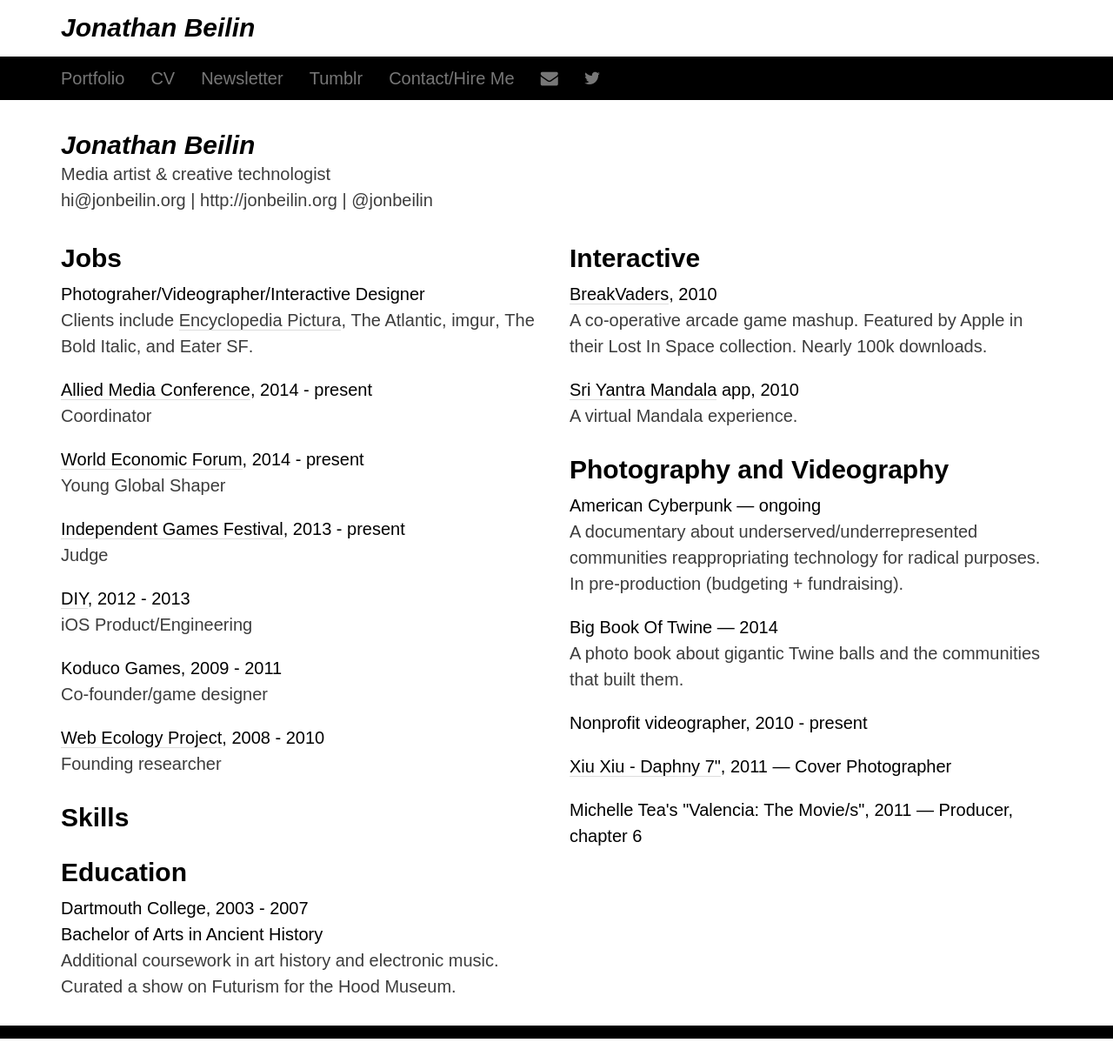
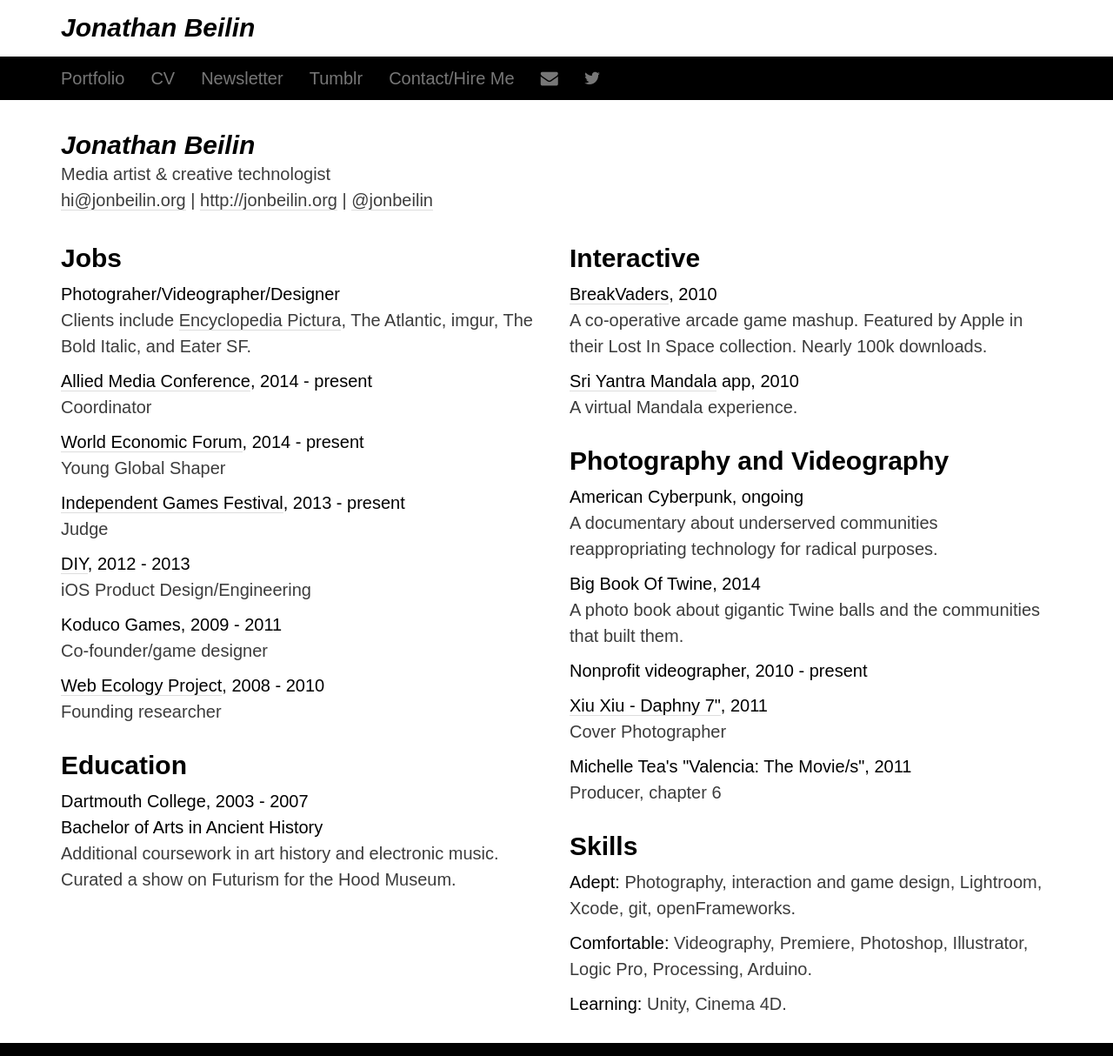
Before and after one commit to dongle/jonbeilin-portfolio-jekyll, a Jekyll site: the page built from resume/index.html, in a window 1280 px wide. Shown: the whole page at 87% size. Built offline with Jekyll 4.4.1, drawn with Linux system fonts in a browser that asks for light colours; nearby versions of some CDN libraries.

Commit message:
Resume / CV tweaks

```diff
--- a/css/common.css
+++ b/css/common.css
@@ -205,6 +205,10 @@
 	}
 }
 
+.resume li {
+	margin: 0 0 10px 0;
+}
+
 @page {
 	size: 8.5in 11in;
 	margin: 1in;
--- a/resume/index.html
+++ b/resume/index.html
@@ -8,7 +8,7 @@
 	<div class="header">
 		<h1>Jonathan Beilin</h1>
 		<p>Media artist &amp; creative technologist<br/>
-		hi@jonbeilin.org | http://jonbeilin.org | @jonbeilin</p>
+		<a href="mailto:hi@jonbeilin.org">hi@jonbeilin.org</a> | <a href="http://jonbeilin.org">http://jonbeilin.org</a> | <a href="https://twitter.com/jonbeilin">@jonbeilin</a></p>
 	</div>
   </div>
 </div>
@@ -20,8 +20,8 @@
 			<h3>Jobs</h3>
 
 			 <ul>
-				<li><strong>Photograher/Videographer/Interactive Designer</strong>
-					<p>Clients include <em><a href="http://encyclopediapictura.com/" target="_blank">Encyclopedia Pictura</em></a>, <em>The Atlantic</em>, <em>imgur</em>, <em>The Bold Italic</em>, and <em>Eater SF</em>.</p></li>
+				<li><strong>Photograher/Videographer/Designer</strong>
+					<p>Clients include <a href="http://encyclopediapictura.com/" target="_blank">Encyclopedia Pictura</a>, The Atlantic, imgur, The Bold Italic, and Eater SF.</p></li>
 
 				<li><strong><a href="http://amc.alliedmedia.org/" target="_blank">Allied Media Conference</a>, 2014 - present</strong><br/>Coordinator</li>
 
@@ -29,17 +29,12 @@
 
 				<li><strong><a href="http://www.igf.com/" target="_blank">Independent Games Festival</a>, 2013 - present</strong><br/>Judge</li>
 
-				<li><strong><a href="https://diy.org/" target="_blank">DIY</a>, 2012 - 2013</strong><br/>iOS Product/Engineering</li>
+				<li><strong><a href="https://diy.org/" target="_blank">DIY</a>, 2012 - 2013</strong><br/>iOS Product Design/Engineering</li>
 
 				<li><strong>Koduco Games, 2009 - 2011</strong><br/>Co-founder/game designer</strong></li>
 
 				<li><strong><a href="http://www.webecologyproject.org/" target="_blank">Web Ecology Project</a>, 2008 - 2010</strong><br/>Founding researcher</li>
 			 </ul>
-		</section>
-
-		<!-- Skills -->
-		<section>
-			<h3>Skills</h3>
 		</section>
 
 		<!-- Education -->
@@ -69,18 +64,26 @@
 		<section>
 		  <h3>Photography and Videography</h3>
 		  <ul>
-		    <li><strong>American Cyberpunk — ongoing</strong>
-		        <p>A documentary about underserved/underrepresented communities reappropriating technology for radical purposes. In pre-production (budgeting + fundraising).</p></li>
+		    <li><strong>American Cyberpunk, ongoing</strong>
+		        <p>A documentary about underserved communities reappropriating technology for radical purposes.</p></li>
 
-		    <li><strong>Big Book Of Twine — 2014</strong>
+		    <li><strong>Big Book Of Twine, 2014</strong>
 		        <p>A photo book about gigantic Twine balls and the communities that built them.</p></li>
 
 		    <li><strong>Nonprofit videographer, 2010 - present</strong></li>
 
-		    <li><strong><a href="http://pitchfork.com/news/43073-listen-xiu-xiu-cover-rihanna/" target="_blank">Xiu Xiu - Daphny 7"</a>, 2011 — Cover Photographer</strong></li>
+		    <li><strong><a href="http://pitchfork.com/news/43073-listen-xiu-xiu-cover-rihanna/" target="_blank">Xiu Xiu - Daphny 7"</a>, 2011</strong><br/>Cover Photographer</li>
 
-		    <li><strong>Michelle Tea's "Valencia: The Movie/s", 2011 — Producer, chapter 6</strong></li>
+		    <li><strong>Michelle Tea's "Valencia: The Movie/s", 2011</strong><br/>Producer, chapter 6</li>
 		  </ul>
+		</section>
+
+		<!-- Skills -->
+		<section>
+			<h3>Skills</h3>
+			<p><strong>Adept:</strong> Photography, interaction and game design, Lightroom, Xcode, git, openFrameworks.</p>
+			<p><strong>Comfortable:</strong> Videography, Premiere, Photoshop, Illustrator, Logic Pro, Processing, Arduino.</p>
+			<p><strong>Learning:</strong> Unity, Cinema 4D.</p>
 		</section>
 
 	</div>
```
Also changed, not shown: cv/index.html (+15 -12 lines).
